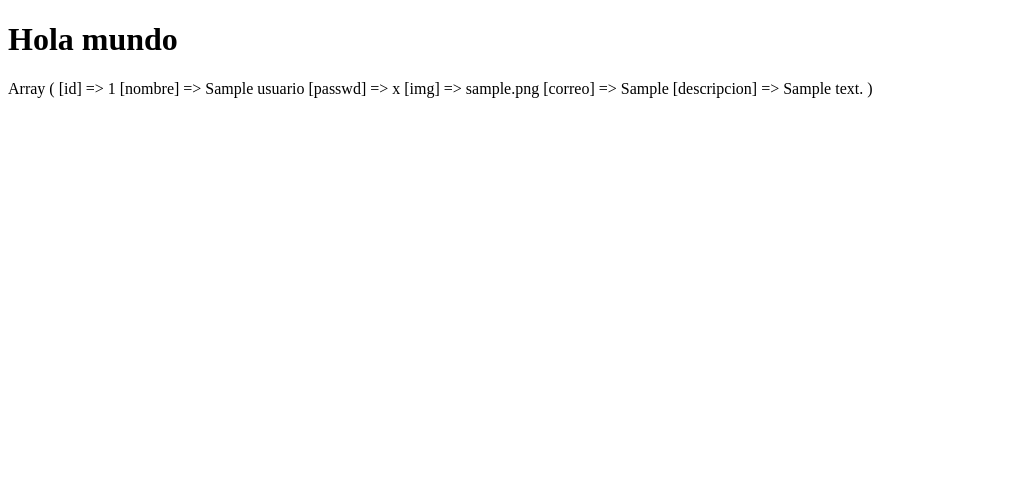
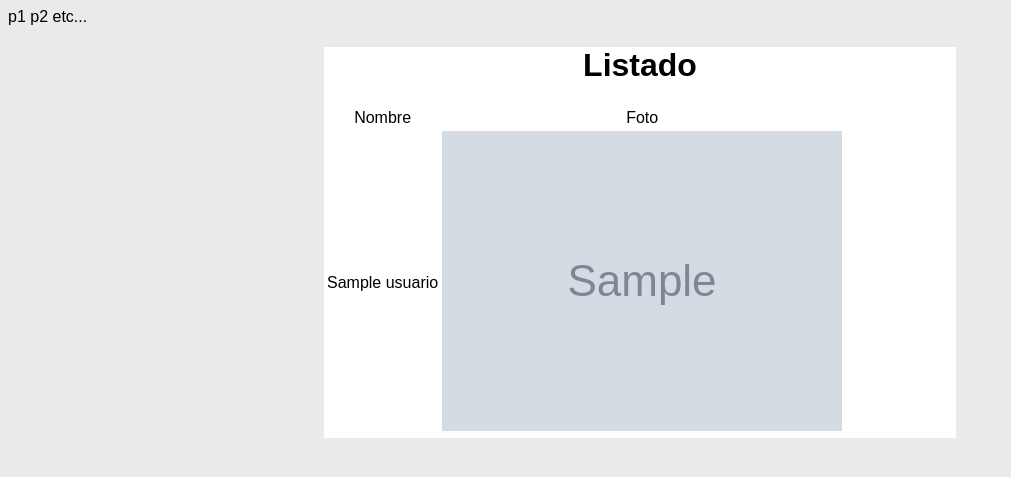
Before and after one commit to JorgeDuenasLerin/2223-linkenin, a PHP site: page /public/listado.php in a window 1280 px wide. Shown: the top 477 px of the page, without its empty margins (0-1011 px from the left). Run offline with PHP 8.4, Linux system fonts and the light colour scheme; tables that the repository leaves empty hold one stand-in row (values such as "Sample post"); grey boxes marked "Sample" are stand-in pictures; some libraries are stand-ins or nearby versions.

Commit message:
Templates básicos

```diff
--- a/public/listado.php
+++ b/public/listado.php
@@ -1,24 +1,44 @@
 <?php
 require("../src/init.php");
 
+$title="Listado de usuarios";
+$pageHeader="Listado";
+$pagId="listado";
+$content="Esto es el contenido";
+
+// Obtiene info del modelo
 $DB->ejecuta("SELECT * FROM usuarios");
 $usuarios = $DB->obtenDatos();
 
+// Se lo pasa al template
+ob_start();
+
 ?>
-<!DOCTYPE html>
-<html lang="en">
-<head>
-    <meta charset="UTF-8">
-    <meta http-equiv="X-UA-Compatible" content="IE=edge">
-    <meta name="viewport" content="width=device-width, initial-scale=1.0">
-    <title><?=$CONFIG['title']?></title>
-</head>
-<body>
-    <h1>Hola mundo</h1>
+
+<table>
+    <tr><td>Nombre</td><td>Foto</td></tr>
+
     <?php foreach($usuarios as $usuario) { ?>
-        <?php
-            print_r($usuario);
-        ?>
+        <tr>
+            <td><?=$usuario['nombre']?></td>
+            <td><img src="<?=$usuario['img']?>" alt=""></td>
+        </tr>
     <?php } ?>
-</body>
-</html>
+
+</table>
+
+<?php
+$content=ob_get_clean();
+
+require("template.php");
+
+/*
+
+
+<?php foreach($usuarios as $usuario) {
+    <?php
+        print_r($usuario);
+    ?>
+<?php } ?>
+*/
+?>
--- /dev/null
+++ b/public/template.php
@@ -0,0 +1,28 @@
+<!DOCTYPE html>
+<html lang="en">
+<head>
+    <meta charset="UTF-8">
+    <meta http-equiv="X-UA-Compatible" content="IE=edge">
+    <meta name="viewport" content="width=device-width, initial-scale=1.0">
+    <style>
+        body{
+            background-color: #EAEAEA;
+            font-family: arial;
+        }
+        .container{
+            width: 50%;
+            background-color: white;
+            margin: 0 auto;
+            text-align: center;
+        }
+    </style>
+    <title><?=$title?></title>
+</head>
+<body>
+    <nav>p1 p2 etc...</nav>
+    <main id="contenido" class="container">
+        <h1><?=$pageHeader?></h1>
+        <?=$content?>
+    </main>
+</body>
+</html>
```
